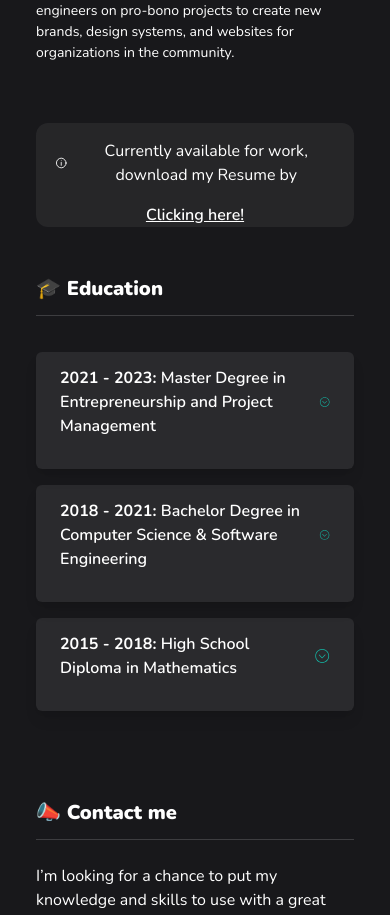
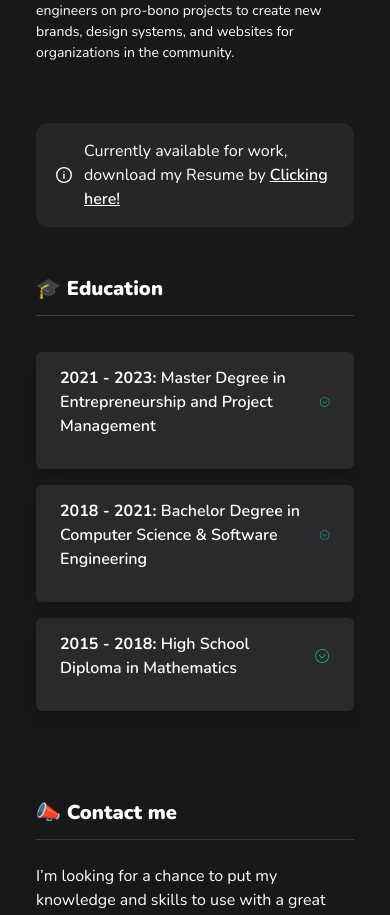
Before and after one commit to ZakariaBrahimi/Portfolio, a React (Vite) app in the folder frontend/: page / in a window 390 px wide. Shown: the part 1900-2815 px from the top of the page. Built offline with nearby package versions, Linux system fonts and the light colour scheme; what tailwindcss-animated would draw is missing.

Commit message:
Make responsive

```diff
--- a/frontend/src/components/3-Main.jsx
+++ b/frontend/src/components/3-Main.jsx
@@ -107,8 +107,10 @@ const Main = () => {
           </li>
         ))}
       </ol>
-      <div className="bg-[#ffffff0f] mb-12 rounded-xl text-center ">
-        <p className="flex items-center justify-center gap-3 py-4 px-5  ">
+      {/* <div className="bg-[#ffffff0f] mb-12 rounded-xl text-center "> */}
+        <div className="bg-[#ffffff0f] mb-12 rounded-xl text-cente    flex items-center justify-center gap-3 py-4 px-5  ">
+          <div>
+
           <svg viewBox="0 0 24 24" focusable="false" className=" w-4 h-4">
             <g
               fill="currentColor"
@@ -127,18 +129,23 @@ const Main = () => {
               <circle cx="11.959" cy="7" r="1" stroke="none"></circle>
             </g>
           </svg>
-          Currently available for work, download my Resume by
+          </div>
+          <p>
+            <span>Currently available for work, download my Resume by </span>
+
             <a
               target="_blank"
               rel="noopener noreferrer"
-            className="hidden md:inline-block underline font-semibold hover:text-darkGreen transition-colors"
+              className=" md:inline-block underline font-semibold hover:text-darkGreen transition-colors"
               href="/static/lucas-r-zain-resume.pdf"
               download=""
             >
               Clicking here!
             </a>
+
           </p>
-        <a
+        </div>
+        {/* <a
             target="_blank"
             rel="noopener noreferrer"
             className=" md:hidden underline font-semibold hover:text-darkGreen transition-colors"
@@ -146,9 +153,9 @@ const Main = () => {
             download=""
           >
             Clicking here!
-          </a>
+          </a> */}
 
-      </div>
+      {/* </div> */}
 
       {/* </div> */}
     </div>
```
Lines whose indentation alone changed are shown as unchanged.
